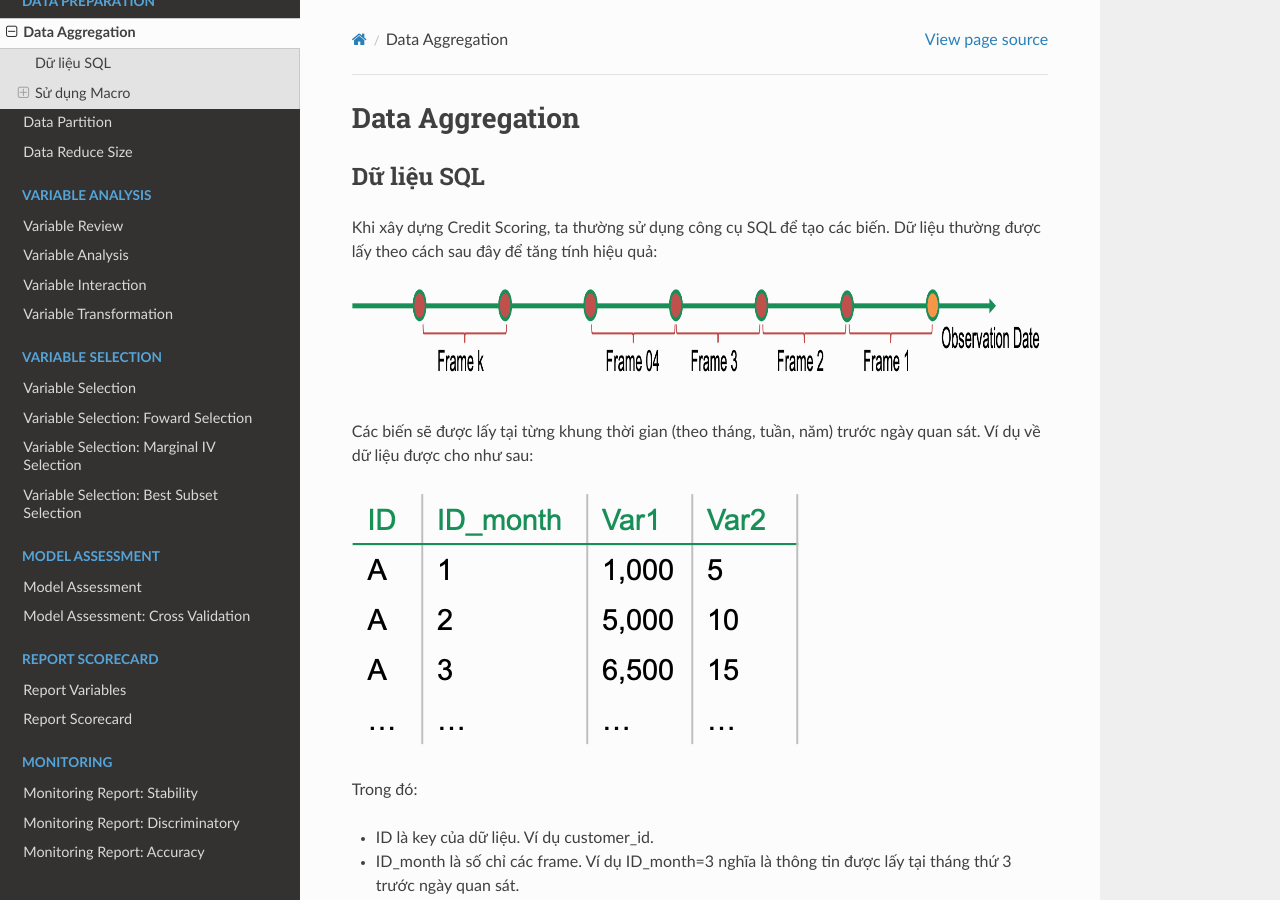
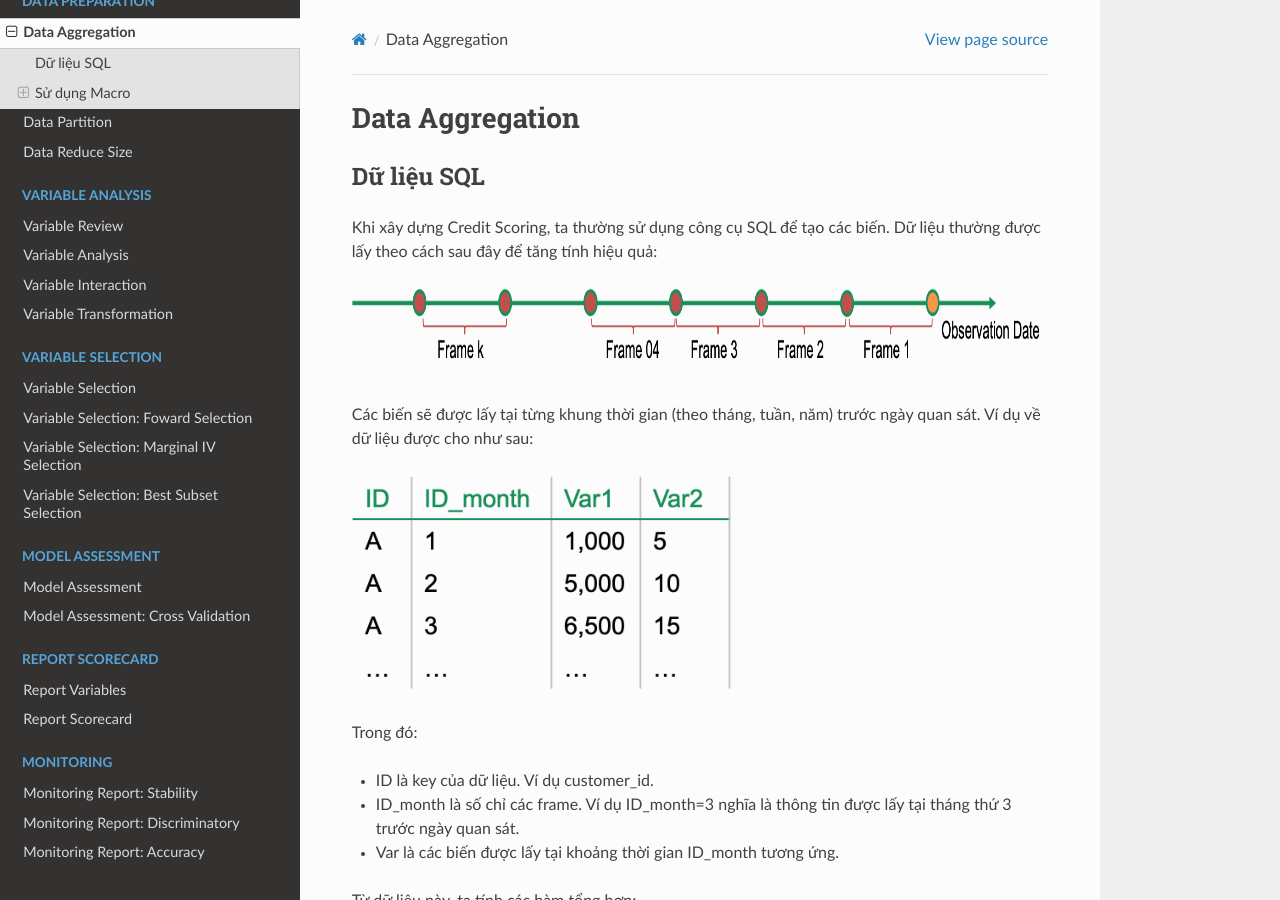
Before and after one commit to thanhtra254/SMCS, a Sphinx documentation site: the page built from docs/post/DataAggregation.rst, in a window 1280 px wide and 900 px high. Built offline with Sphinx 7.4.7 and the Read the Docs theme 2.0.0, drawn with Linux system fonts in a browser that asks for light colours; comment, search, counter and statistics services are not loaded.

Commit message:
Update DataAggregation.rst

```diff
--- a/docs/post/DataAggregation.rst
+++ b/docs/post/DataAggregation.rst
@@ -12,13 +12,13 @@
 Khi xây dựng Credit Scoring, ta thường sử dụng công cụ SQL để tạo các biến. Dữ liệu thường được lấy theo cách sau đây để tăng tính hiệu quả:
 
 .. image::  ./images/DataPreparation/DataSQL.png
-  :height: 108
+  :height: 91
   :alt: Variable Extraction
 
 Các biến sẽ được lấy tại từng khung thời gian (theo tháng, tuần, năm) trước ngày quan sát. Ví dụ về dữ liệu được cho như sau:
 
 .. image::  ./images/DataPreparation/DataBefore.png
-  :height: 262
+  :height: 222
   :alt: Example of data
 
 Trong đó:
@@ -34,8 +34,8 @@
 - Crr (Correlation): tương quan giữa biến và time step.
 - Slp (Slope): hệ số góc giữa biến và time step.
 
-.. image::  post/images/DataPreparation/DataAgg.png
-  :height: 249
+.. image::  ./images/DataPreparation/DataAgg.png
+  :height: 211
   :alt: Data from SQL
 
 Kết quả của Data Aggregation là các biến mới được đặt tên theo quy tắc như sau:
@@ -51,7 +51,7 @@
 **Ví dụ:** DPD_max_max_c12: Giá trị DPD lớn nhất của các giá trị lớn nhất trong vòng 12 tháng trước ngày quan sát. Có thể hiểu đơn giản là DPD lớn nhất trong 12 tháng trước ngày quan sát. Chú ý rằng có thể có những biến vô nghĩa (ví dụ DPD_max_min_12m). Cần lưu ý điều này khi phân tích biến. Minh họa về dữ liệu sau bước Data Aggregation được cho như sau:
 
 .. image::  ./images/DataPreparation/DataBefore.png
-  :height: 283
+  :height: 240
   :alt: Data from SQL
 
 Sử dụng Macro
```
